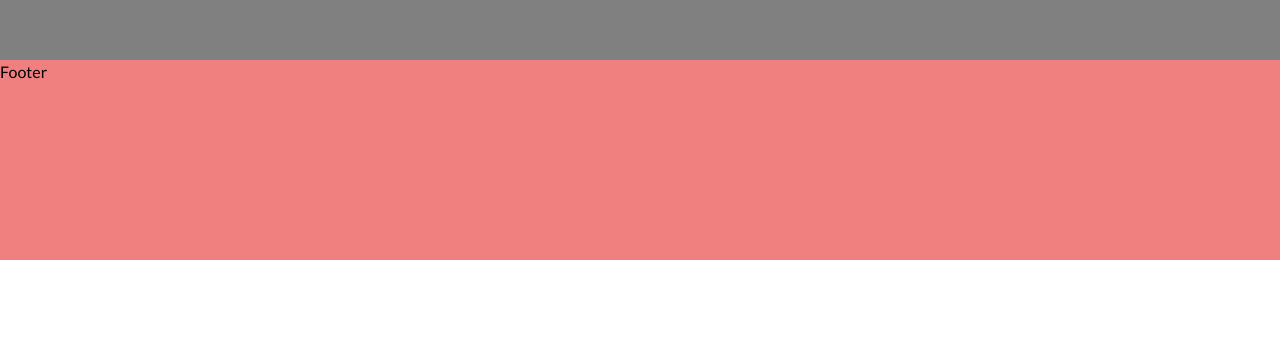
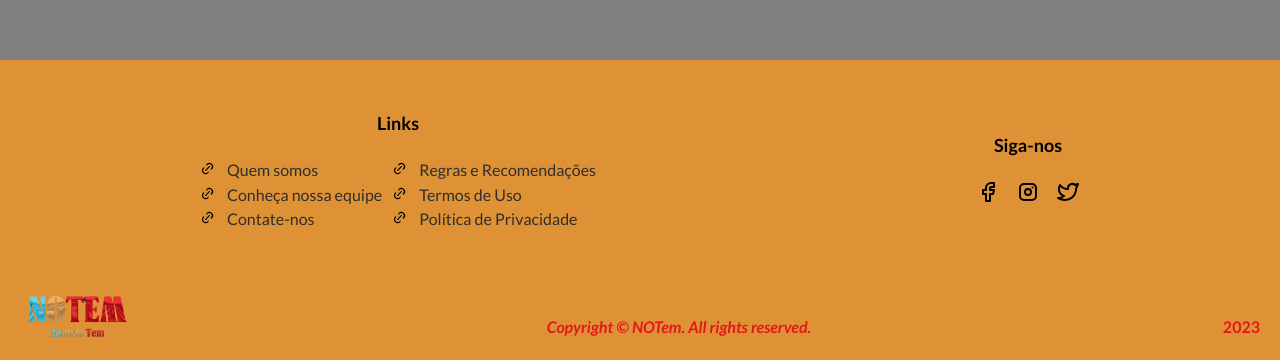
Before and after one commit to bruno-calasans-ifpe/project-notem-client, a React (Vite) app: page / in a window 1280 px wide. Shown: the part 2940-3300 px from the top of the page. Before the commit the page ends 3200 px from the top, so only its background shows below. Built offline with nearby package versions, Linux system fonts and the light colour scheme.

Commit message:
create home's page footer

```diff
--- a/src/layout/Footer/Footer.tsx
+++ b/src/layout/Footer/Footer.tsx
@@ -1,7 +1,130 @@
-import { Container } from './footer.style'
+import { Anchor, Group, List, Text, Image, Divider } from '@mantine/core'
+import { IconLink, IconBrandFacebook, IconBrandInstagram, IconBrandTwitter } from '@tabler/icons-react'
+import { Container, LinksArea, FollowArea, Lists, UpperFooter, BottomFooter } from './footer.style'
 
 function Footer() {
-  return <Container>Footer</Container>
+  return (
+    <Container>
+      <UpperFooter>
+        <LinksArea>
+          <Text
+            fw="bold"
+            size="lg"
+          >
+            Links
+          </Text>
+          <Lists>
+            <List
+              id="left-links"
+              icon={<IconLink size={15} />}
+            >
+              <List.Item>
+                <Anchor
+                  href="./about-us#we-are"
+                  c="dark"
+                >
+                  Quem somos
+                </Anchor>
+              </List.Item>
+              <List.Item>
+                <Anchor
+                  href="./about-us#our-team"
+                  c="dark"
+                >
+                  Conheça nossa equipe
+                </Anchor>
+              </List.Item>
+              <List.Item>
+                <Anchor
+                  href="./about-us#contact-us"
+                  c="dark"
+                >
+                  Contate-nos
+                </Anchor>
+              </List.Item>
+            </List>
+            <List
+              id="right-links"
+              icon={<IconLink size={15} />}
+            >
+              <List.Item>
+                <Anchor
+                  href="./about-us#rules-and-recomendations"
+                  c="dark"
+                >
+                  Regras e Recomendações
+                </Anchor>
+              </List.Item>
+              <List.Item>
+                <Anchor
+                  href="./about-us#terms-of-use"
+                  c="dark"
+                >
+                  Termos de Uso
+                </Anchor>
+              </List.Item>
+              <List.Item>
+                <Anchor
+                  href="/about-us#privacy-policy"
+                  c="dark"
+                >
+                  Política de Privacidade
+                </Anchor>
+              </List.Item>
+            </List>
+          </Lists>
+        </LinksArea>
+        <FollowArea>
+          <Text
+            fw="bold"
+            size="lg"
+          >
+            Siga-nos
+          </Text>
+          <Group>
+            <Anchor
+              href="https://www.facebook.com"
+              c="black"
+            >
+              <IconBrandFacebook />
+            </Anchor>
+            <Anchor
+              href="https://instagram.com"
+              c="black"
+            >
+              <IconBrandInstagram />
+            </Anchor>
+            <Anchor
+              href="https://www.twitter.com"
+              c="black"
+            >
+              <IconBrandTwitter />
+            </Anchor>
+          </Group>
+        </FollowArea>
+      </UpperFooter>
+
+      <BottomFooter>
+        <Image
+          src="./imgs/notem-logotype.png"
+          h={50}
+        />
+        <Text
+          fs="italic"
+          fw="bold"
+          c="var(--letterColor2o1)"
+        >
+          Copyright © NOTem. All rights reserved.
+        </Text>
+        <Text
+          fw="bold"
+          c="var(--letterColor2o1)"
+        >
+          2023
+        </Text>
+      </BottomFooter>
+    </Container>
+  )
 }
 
 export default Footer
--- a/src/layout/Footer/footer.style.ts
+++ b/src/layout/Footer/footer.style.ts
@@ -2,6 +2,45 @@
 import styled from 'styled-components'
 
 export const Container = styled.footer`
-  /* height: 250px; */
-  background-color: lightcoral;
+  display: flex;
+  flex-direction: column;
+  justify-content: space-around;
+  align-items: center;
+  padding: 20px;
+  background-color: var(--bgColor4o3);
 `
+export const UpperFooter = styled.div`
+  display: flex;
+  justify-content: space-around;
+  align-items: center;
+  gap: 20px;
+  width: 100%;
+  flex-grow: 2;
+`
+export const LinksArea = styled.div`
+  display: flex;
+  flex-direction: column;
+  align-items: center;
+  gap: 20px;
+`
+
+export const Lists = styled.div`
+  display: flex;
+  gap: 10px;
+`
+
+export const FollowArea = styled.div`
+  display: flex;
+  flex-direction: column;
+  align-items: center;
+  gap: 20px;
+`
+
+export const BottomFooter = styled.div`
+  display: flex;
+  justify-content: space-between;
+  align-items: flex-end;
+  gap: 20px;
+  width: 100%;
+  flex-grow: 1;
+`
--- a/src/styles/global.style.ts
+++ b/src/styles/global.style.ts
@@ -11,7 +11,7 @@ const GlobalStyle = createGlobalStyle`
         /* Tamanhos */
         --sectionHeight: 700px;
         --headerHeight: 600px;
-        --footerHeight: 200px;
+        --footerHeight: 300px;
         /* Cores */
         /* Cores de fundo1 */
         --bgColor1o1: rgb(247, 253, 255);
```
